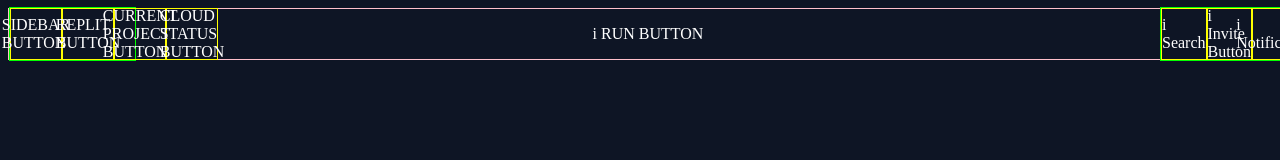
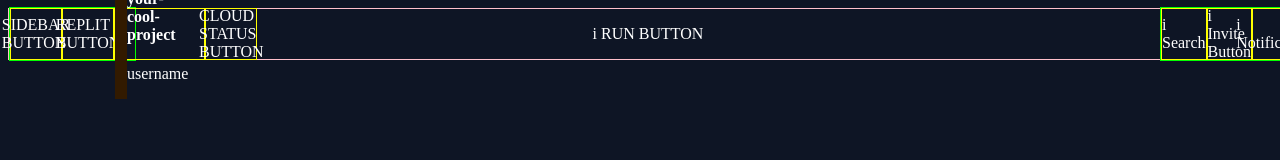
Before and after one commit to darthcircuit/replit-navbar, a plain HTML site: page index.html in a window 1280 px wide. Shown: the top 160 px of the page. Drawn offline with Linux system fonts and the light colour scheme.

Commit message:
added font awesome kit

```diff
--- a/index.html
+++ b/index.html
@@ -4,7 +4,7 @@
 <head>
   <meta charset="utf-8">
   <meta name="viewport" content="width=device-width">
-  <title>replit</title>
+  <title>Replit Navbar</title>
   <link href="style.css" rel="stylesheet" type="text/css" />
 
   <script src="https://kit.fontawesome.com/21dfa622e2.js" crossorigin="anonymous"></script>
@@ -23,8 +23,15 @@
         REPLIT BUTTON
       </div>
 
-      <div class="nav-link">
-        CURRENT PROJECT BUTTON
+      <div class="nav-link" style="width: 125px">
+        <div class="project-button">
+          <i class="fa-brands fa-html5"></i>
+          <div class="project-button-text">
+            <h4>your-cool-project</h4>
+            <p>username</p>
+          </div>
+          <i class="fa-solid fa-chevron-down"></i>
+        </div>
       </div>
 
       <div class="nav-link">
--- a/style.css
+++ b/style.css
@@ -30,3 +30,13 @@ html, body {
   justify-content: center;
   align-items: center;
 }
+
+.nav-bar > .nav-links > .nav-link > .project-button {
+  width: 100%;
+  display: flex;
+}
+
+.nav-bar > .nav-links > .nav-link > .project-button > .fa-html5 {
+  background-color: #321a00;
+  color: #e18f1d;
+}
```
